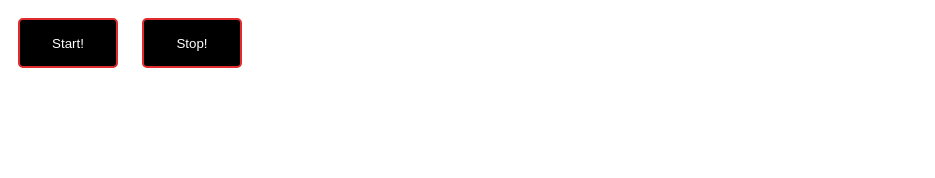
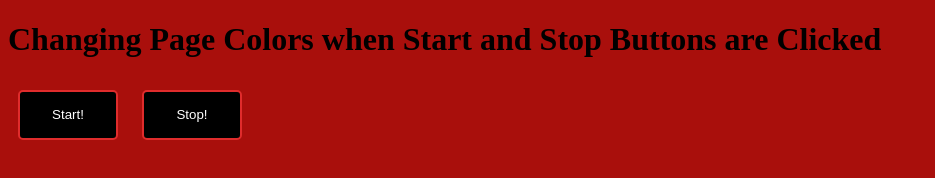
Before and after one commit to Prasahant/Javascript, a website: page 09_Async_Await/project1.html in a window 1280 px wide. Both pictures are taken after a click on the button "Start!". Shown: the whole page, without its empty margins (0-935 px from the left). Drawn offline with Linux system fonts and the light colour scheme.

Commit message:
Fix header duplication and correct color change interval in project1

```diff
--- a/09_Async_Await/project1.html
+++ b/09_Async_Await/project1.html
@@ -7,6 +7,7 @@
     <link rel="stylesheet" href="project1.css">
 </head>
 <body>
+    <h1>Changing Page Colors when Start and Stop Buttons are Clicked</h1>
     <button id="start">Start!</button>
     <button id="stop">Stop!</button>
 
--- a/09_Async_Await/project1.js
+++ b/09_Async_Await/project1.js
@@ -10,7 +10,9 @@ const randomColor = function(){
 let intervalId = null;
 const startChangingColor = function(){
 
-    intervalId = setInterval(changeColor,10000);
+    if(intervalId === null){
+        intervalId = setInterval(changeColor,1000);
+    }
 
     function changeColor(){
         document.body.style.backgroundColor = randomColor();
```
